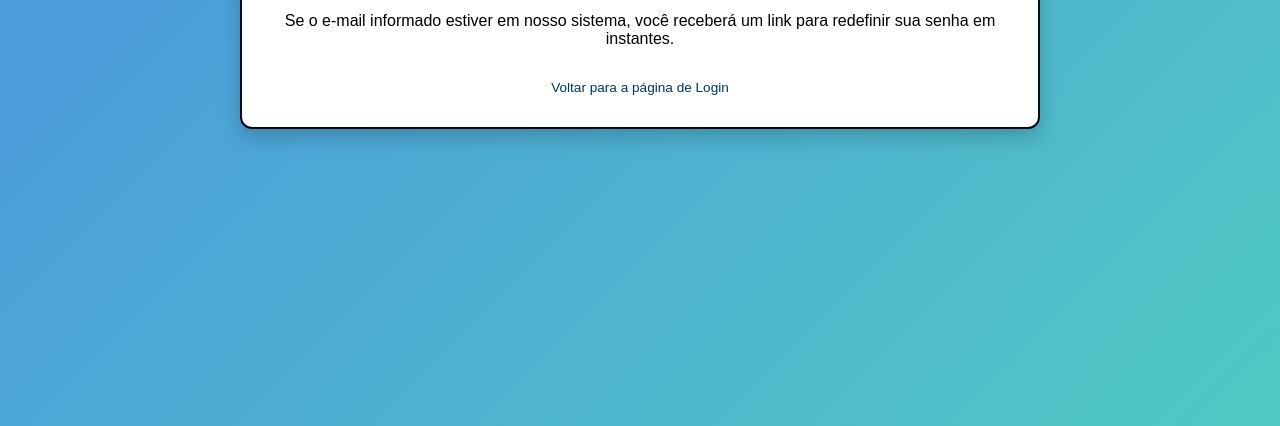
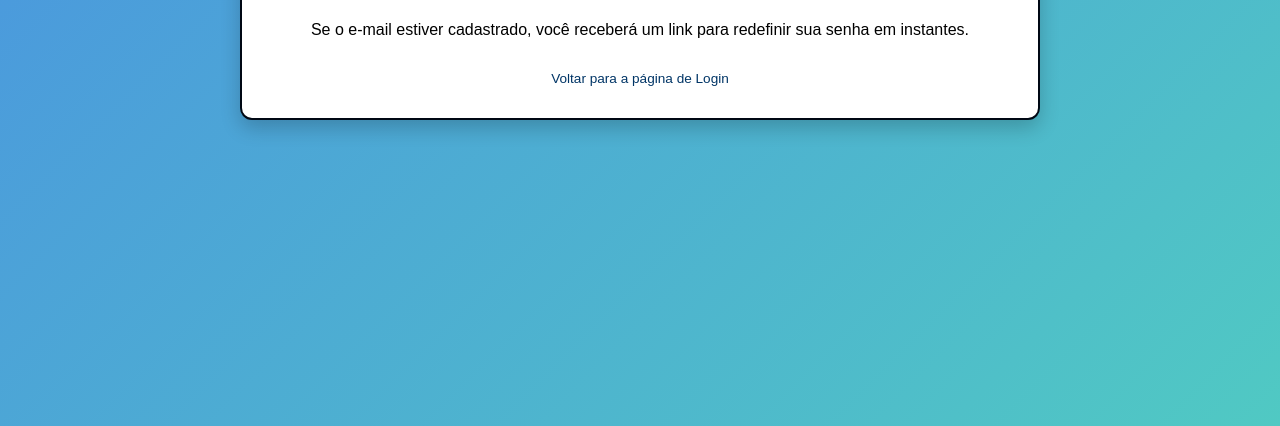
Before and after one commit to AndrezzaLz/Web, a plain HTML site: page recuperacao_enviada.html in a window 1280 px wide. Shown: the part 394-820 px from the top of the page. Drawn offline with Linux system fonts and the light colour scheme.

Commit message:
mudança mensagem

```diff
--- a/recuperacao_enviada.html
+++ b/recuperacao_enviada.html
@@ -20,7 +20,7 @@
 
         <h1>E-mail enviado!</h1>
 
-        <p>Se o e-mail informado estiver em nosso sistema, você receberá um link para redefinir sua senha em instantes.</p>
+        <p>Se o e-mail estiver cadastrado, você receberá um link para redefinir sua senha em instantes.</p>
 
         <a href="login.html" class="forgot-link" style="text-align: center; display: block; margin-top: 2rem;">
             Voltar para a página de Login
```
